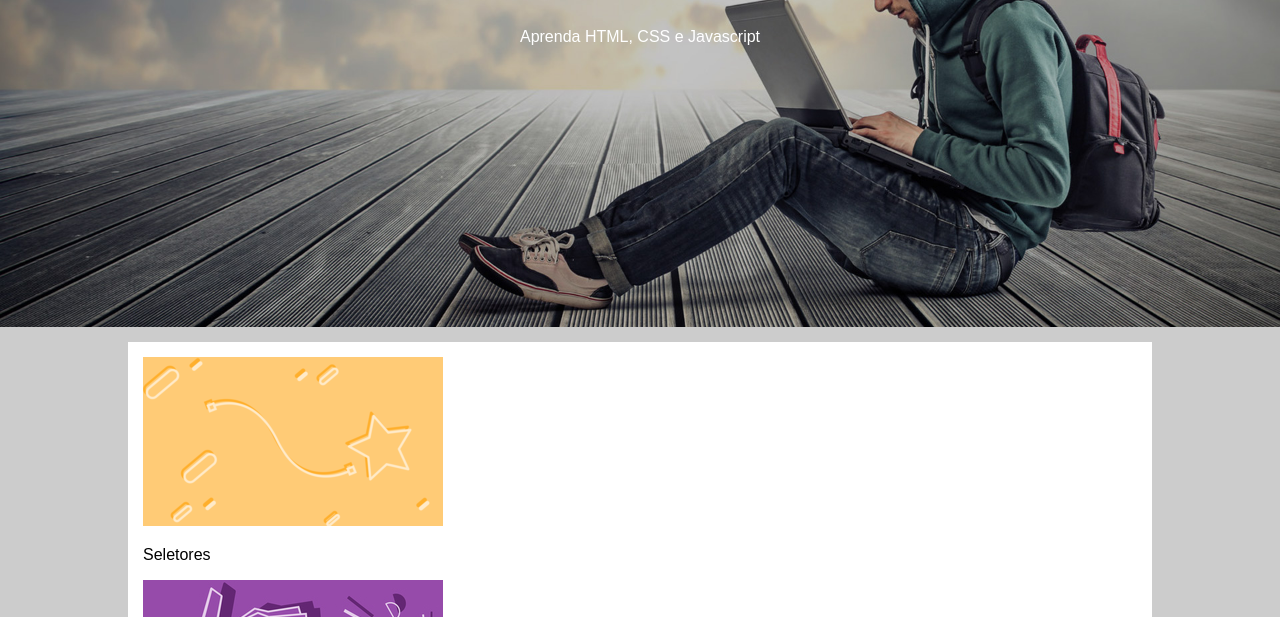
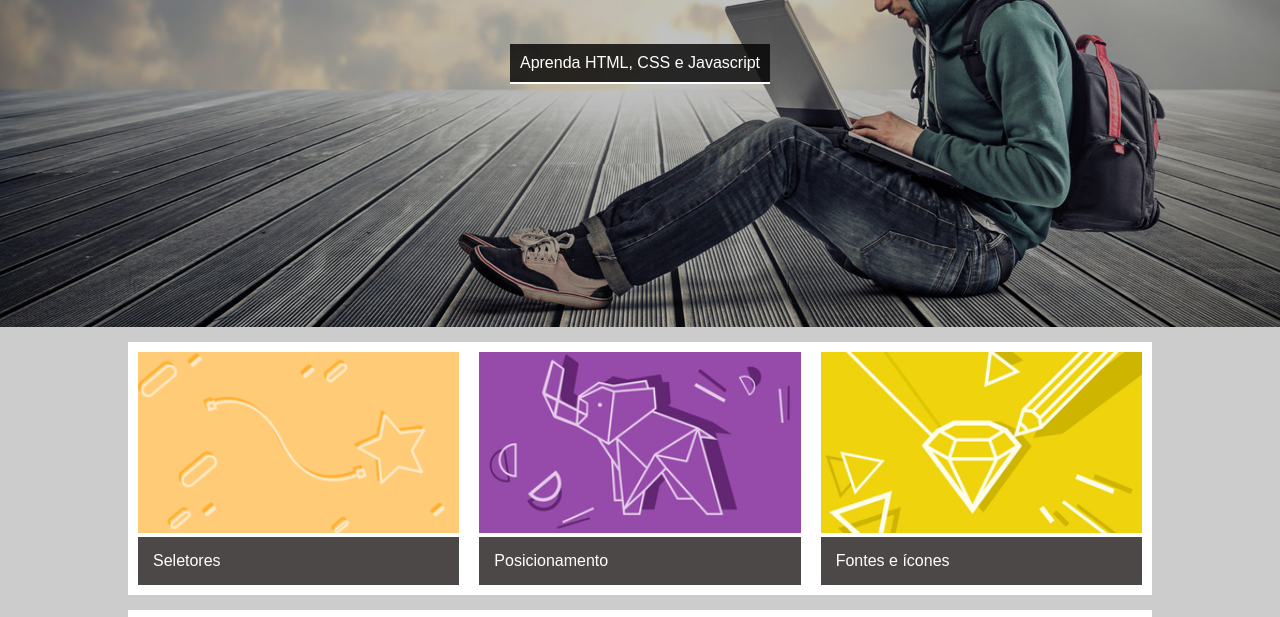
Before and after one commit to JhonatanBS/CursoWeb-HTML5-CSS3-JS, a plain HTML site: page ProjetoCSS/index.html in a window 1280 px wide. Shown: the part 174-791 px from the top of the page. Drawn offline with Linux system fonts and the light colour scheme.

Commit message:
Projeto Final finalizado, foram ajustados as imagens com box-sizing, overflow, rgba e outros .

```diff
--- a/ProjetoCSS/css/estilo.css
+++ b/ProjetoCSS/css/estilo.css
@@ -23,6 +23,15 @@ body{
     font-size: 46px;
     text-shadow: 3px 3px 2px #333;
 }
+
+.hero-content p{
+   background-color: rgba(0, 0, 0, 0.8);
+   display: inline-block;
+   padding: 10px;
+   border-bottom: 2px solid white;
+
+}
+
 .hero nav ul{
    text-align: right;
    margin: 20px 50px;
@@ -57,9 +66,30 @@ main{
 
 .content-section{
     background-color: white;
+    padding: 10px;
+    margin-top: 15px;
+    overflow: auto;
+}
+
+.card{
+    width: 32%;
+    float: left;
+    box-sizing: border-box;
+}
+
+.card img{
+    width: 100%;
+}
+
+.card-1, .card-2{
+   margin-right: 2%;
+}
+
+.card p{
+    background-color: rgb(77, 72, 72);
+    color: white;
+    margin: 0%;
     padding: 15px;
-    margin-top: 15px;
-
 }
 
 .content-titulo{
--- a/ProjetoCSS/index.html
+++ b/ProjetoCSS/index.html
@@ -26,17 +26,17 @@
              </header>
          <main>
              <section class="content-section">
-                 <div class="card">
+                 <div class="card card-1">
                     <img src="imagens/card_01.png" alt="">
                     <p>Seletores</p>
                  </div>
 
-                 <div class="card">
+                 <div class="card card-2">
                     <img src="imagens/card_02.jpg" alt="">
                     <p>Posicionamento</p>
                  </div>
 
-                 <div class="card">
+                 <div class="card card-3">
                     <img src="imagens/card_03.jpg" alt="">
                     <p>Fontes e ícones</p>
                  </div>
```
